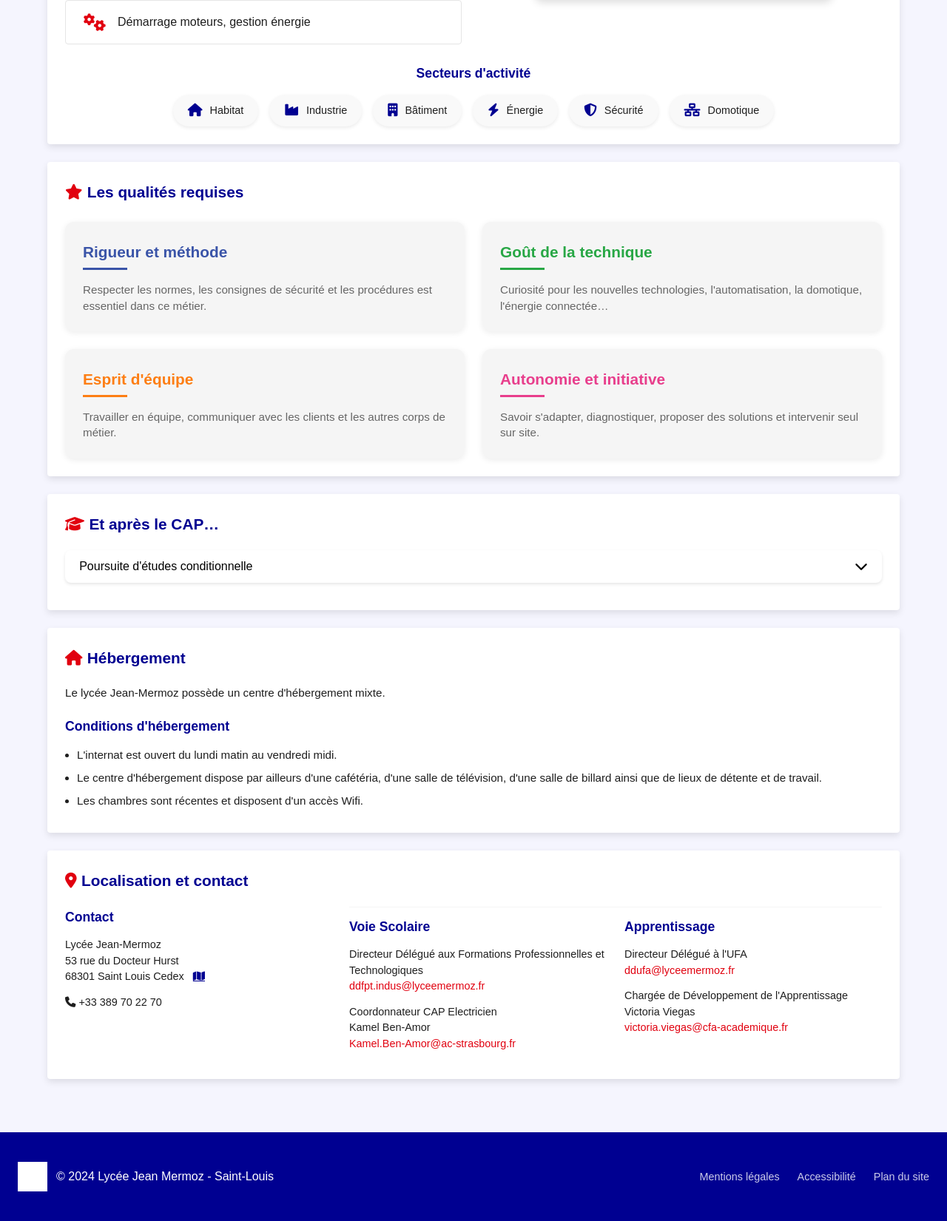
After one commit to Yakari607/lycee1, a PHP site: page /cap-electricien.php in a window 1280 px wide. The commit adds this page. Shown: the part 1917-3568 px from the top of the page at 74% size. Run offline with PHP 8.4, Linux system fonts and the light colour scheme; some web fonts are replaced.

Commit message:
cap electritien et lien

```diff
--- /dev/null
+++ b/cap-electricien.php
@@ -0,0 +1,347 @@
+<!DOCTYPE html>
+<html lang="fr">
+<head>
+    <meta charset="UTF-8">
+    <meta name="viewport" content="width=device-width, initial-scale=1.0">
+    <title>CAP Métiers de l'Électricité et de ses Environnements Connectés (Electricien) - Lycée Jean Mermoz</title>
+    <link rel="stylesheet" href="css/main.css">
+    <link rel="stylesheet" href="css/pages/formation.css">
+    <link rel="stylesheet" href="https://cdnjs.cloudflare.com/ajax/libs/font-awesome/6.5.1/css/all.min.css">
+</head>
+<body data-page="cap-electricien">
+    <!-- En-tête -->
+    <nav class="main-nav">
+        <div class="nav-container">
+            <div class="logo">
+                <img src="images/logos/Logo_de_la_République_française_(1999).svg.png" alt="Logo République Française" class="logo-rf">
+                <img src="images/logos/LOGO-UFA-MERMOZ-1.jpg" alt="Logo UFA Jean-Mermoz" class="logo-ufa">
+                <div class="logo-text">
+                    <h1>Lycée Jean-Mermoz</h1>
+                    <span class="slogan">Excellence et Innovation</span>
+                </div>
+            </div>
+            <div class="nav-content">
+                <ul class="nav-links">
+                    <li><a href="index.php">Accueil</a></li>
+                    <li class="dropdown">
+                        <a href="#" onclick="return false;">L'établissement</a>
+                        <ul class="dropdown-menu">
+                            <li><a href="index.php#contact">Présentation</a></li>
+                            <li><a href="index.php#contact">L'équipe</a></li>
+                            <li><a href="index.php#vie-lyceenne">Nos infrastructures</a></li>
+                        </ul>
+                    </li>
+                    <li class="dropdown">
+                        <a href="index.php#formations">Nos formations</a>
+                        <ul class="dropdown-menu">
+                            <li><a href="index.php#general">Enseignement général & technologique</a></li>
+                            <li><a href="index.php#industrie">Enseignement Professionnel</a></li>
+                            <li><a href="index.php#industrie">Enseignement supérieur</a></li>
+                            <li><a href="index.php#industrie">Apprentissage</a></li>
+                            <li><a href="index.php#contact">Orientation</a></li>
+                        </ul>
+                    </li>
+                    <li class="dropdown">
+                        <a href="#" onclick="return false;">Espace pour les professionnels</a>
+                        <ul class="dropdown-menu">
+                            <li><a href="index.php#contact">Stages</a></li>
+                            <li><a href="index.php#contact">Alternance</a></li>
+                            <li><a href="index.php#contact">Partenariats</a></li>
+                        </ul>
+                    </li>
+                    <li><a href="index.php#actualites">Actualités</a></li>
+                    <li><a href="index.php#ufa">UFA</a></li>
+                    <li><a href="index.php#contact">Contact</a></li>
+                    <li><a href="vie-lyceenne.php">Vie Lycéenne</a></li>
+                </ul>
+                <button class="menu-btn">
+                    <span></span>
+                    <span></span>
+                    <span></span>
+                </button>
+            </div>
+        </div>
+    </nav>
+
+    <main>
+        <!-- Bouton retour -->
+        <a href="index.php#formations" class="back-home">
+            <i class="fas fa-arrow-left"></i>
+            <span>Retour aux formations</span>
+        </a>
+
+        <section class="formation-hero" style="background-image: url('images/formations/pexels-photo-257736 (1).webp');">
+            <div class="hero-content">
+                <h1>CAP Métiers de l'Électricité et de ses Environnements Connectés (Electricien)</h1>
+                <p>Formation sous statut scolaire</p>
+            </div>
+        </section>
+
+        <section class="formation-section">
+            <div class="container">
+                <!-- Présentation -->
+                <div class="formation-intro">
+                    <div class="formation-card">
+                        <h2>La formation CAP Electricien</h2>
+                        <div class="formation-type">Formation sous statut scolaire</div>
+                        <p>Le CAP forme aux métiers d'installateurs électricien :</p>
+                        <ul>
+                            <li>Pour l'habitat, les petits commerces…</li>
+                            <li>Les installations électriques pour l'industrie.</li>
+                        </ul>
+                        <p>Il est capable de :</p>
+                        <ul>
+                            <li>Câbler suivant un schéma</li>
+                            <li>Vérifier une installation électrique</li>
+                            <li>Dépanner une installation</li>
+                        </ul>
+                        <p><strong>24 places proposées au lycée Jean-Mermoz</strong></p>
+                    </div>
+                    <div class="formation-card image-card">
+                        <img src="images/formations/pexels-photo-2898199.jpeg" alt="Électricien en intervention" />
+                    </div>
+                </div>
+
+                <!-- Parcours de formation -->
+                <div class="formation-block">
+                    <h3><i class="fas fa-graduation-cap"></i> Le parcours de formation</h3>
+
+                    <div class="timeline-title">
+                        <h4>Le parcours en un coup d'œil</h4>
+                        <p>Découvrez les étapes clés de votre formation en CAP Electricien</p>
+                    </div>
+
+                    <div class="parcours-timeline">
+                        <div class="horizontal-timeline">
+                            <div class="timeline-track">
+                                <div class="timeline-line"></div>
+
+                                <!-- Étape 1 -->
+                                <div class="timeline-step">
+                                    <div class="timeline-bubble" id="bubble-1">1</div>
+                                    <div class="timeline-box" id="box-1">
+                                        <h4>Conditions d'accès</h4>
+                                        <ul>
+                                            <li>Élèves venant de 3<sup>ème</sup> générale et 3<sup>ème</sup> prépa-métiers</li>
+                                            <li>Élèves issus d'un CAP</li>
+                                        </ul>
+                                    </div>
+                                </div>
+
+                                <!-- Étape 2 -->
+                                <div class="timeline-step">
+                                    <div class="timeline-bubble" id="bubble-2">2</div>
+                                    <div class="timeline-box" id="box-2">
+                                        <h4>Formation</h4>
+                                        <ul>
+                                            <li>14h d'enseignement professionnel</li>
+                                            <li>13h d'enseignement général</li>
+                                        </ul>
+                                    </div>
+                                </div>
+
+                                <!-- Étape 3 -->
+                                <div class="timeline-step">
+                                    <div class="timeline-bubble" id="bubble-3">3</div>
+                                    <div class="timeline-box" id="box-3">
+                                        <h4>Certifications</h4>
+                                        <ul>
+                                            <li>Habilitation électrique</li>
+                                            <li>Sécurité</li>
+                                            <li>Domotique</li>
+                                        </ul>
+                                    </div>
+                                </div>
+                            </div>
+
+                            <div class="timeline-track track-bottom">
+                                <div class="timeline-line"></div>
+
+                                <!-- Étape 4 -->
+                                <div class="timeline-step">
+                                    <div class="timeline-bubble" id="bubble-4">4</div>
+                                    <div class="timeline-box" id="box-4">
+                                        <h4>En fin de 1<sup>ère</sup></h4>
+                                        <p>Obtention d'une Attestation de réussite intermédiaire</p>
+                                    </div>
+                                </div>
+
+                                <!-- Étape 5 -->
+                                <div class="timeline-step">
+                                    <div class="timeline-bubble" id="bubble-5">5</div>
+                                    <div class="timeline-box" id="box-5">
+                                        <h4>22 sem. de stages</h4>
+                                        <p>Une formation qui s'appuie sur une réelle immersion en entreprise</p>
+                                    </div>
+                                </div>
+
+                                <!-- Étape 6 -->
+                                <div class="timeline-step">
+                                    <div class="timeline-bubble" id="bubble-6">6</div>
+                                    <div class="timeline-box" id="box-6">
+                                        <h4>Un CAP...</h4>
+                                        <p>Obtention d'un CAPfessionnel Electricien à la fin de la 3<sup>ème</sup> année</p>
+                                    </div>
+                                </div>
+                            </div>
+                        </div>
+                    </div>
+                </div>
+
+                <!-- Débouchés -->
+                <div class="formation-block">
+                    <h3><i class="fas fa-briefcase"></i> Les débouchés</h3>
+                    <div class="debouches-container">
+                        <div class="debouches-list">
+                            <div class="debouche-item"><i class="fas fa-plug"></i> <span>Installateur électrique pour l'habitat</span></div>
+                            <div class="debouche-item"><i class="fas fa-th-large"></i> <span>Tableautier en industrie</span></div>
+                            <div class="debouche-item"><i class="fas fa-lightbulb"></i> <span>Éclairage, prises, domotique</span></div>
+                            <div class="debouche-item"><i class="fas fa-bolt"></i> <span>Dépannage, distribution d'énergie</span></div>
+                            <div class="debouche-item"><i class="fas fa-shield-alt"></i> <span>Alarme, sécurité, technique</span></div>
+                            <div class="debouche-item"><i class="fas fa-cogs"></i> <span>Démarrage moteurs, gestion énergie</span></div>
+                        </div>
+                        <div class="debouches-image">
+                            <img src="images/formations/pexels-ranjeet-860714737-27928762.jpg" alt="Électricien en intervention" class="debouche-img">
+                        </div>
+                    </div>
+                    <div class="secteurs-activite">
+                        <h4>Secteurs d'activité</h4>
+                        <div class="secteurs-liste">
+                            <div class="secteur-item"><i class="fas fa-home"></i> <span>Habitat</span></div>
+                            <div class="secteur-item"><i class="fas fa-industry"></i> <span>Industrie</span></div>
+                            <div class="secteur-item"><i class="fas fa-building"></i> <span>Bâtiment</span></div>
+                            <div class="secteur-item"><i class="fas fa-bolt"></i> <span>Énergie</span></div>
+                            <div class="secteur-item"><i class="fas fa-shield-alt"></i> <span>Sécurité</span></div>
+                            <div class="secteur-item"><i class="fas fa-network-wired"></i> <span>Domotique</span></div>
+                        </div>
+                    </div>
+                </div>
+
+                <!-- Qualités requises -->
+                <div class="formation-block">
+                    <h3><i class="fas fa-star"></i> Les qualités requises</h3>
+                    <div class="qualites-sections">
+                        <div class="qualite-section">
+                            <h4 class="blue">Rigueur et méthode</h4>
+                            <p>Respecter les normes, les consignes de sécurité et les procédures est essentiel dans ce métier.</p>
+                        </div>
+                        <div class="qualite-section">
+                            <h4 class="green">Goût de la technique</h4>
+                            <p>Curiosité pour les nouvelles technologies, l'automatisation, la domotique, l'énergie connectée…</p>
+                        </div>
+                        <div class="qualite-section">
+                            <h4 class="orange">Esprit d'équipe</h4>
+                            <p>Travailler en équipe, communiquer avec les clients et les autres corps de métier.</p>
+                        </div>
+                        <div class="qualite-section">
+                            <h4 class="pink">Autonomie et initiative</h4>
+                            <p>Savoir s'adapter, diagnostiquer, proposer des solutions et intervenir seul sur site.</p>
+                        </div>
+                    </div>
+                </div>
+
+                <!-- Poursuites d'études -->
+                <div class="formation-block">
+                    <h3><i class="fas fa-graduation-cap"></i> Et après le CAP…</h3>
+                    <button class="collapsible-header">
+                        Poursuite d'études conditionnelle <i class="fas fa-chevron-down"></i>
+                    </button>
+                    <div class="collapsible-content">
+                        <div class="apres-bac">
+                            <div class="apres-bac-item">
+                                <h4>1- Mention complémentaire</h4>
+                                <p>En un an, vous pouvez vous spécialiser en :</p>
+                                <ul>
+                                    <li>Câbleur</li>
+                                    <li>Ascensoriste</li>
+                                </ul>
+                            </div>
+                            <div class="apres-bac-item">
+                                <h4>2- BTS</h4>
+                                <p>En deux ans, si vous avez un très bon dossier scolaire, vous pouvez poursuivre en :</p>
+                                <ul>
+                                    <li>BTS Electrotechnique</li>
+                                    <li>BTS Technico-commercial</li>
+                                    <li>BTS Systèmes numériques</li>
+                                </ul>
+                            </div>
+                        </div>
+                    </div>
+                </div>
+
+                <!-- Hébergement -->
+                <div class="hebergement-section">
+                    <h3><i class="fas fa-home"></i> Hébergement</h3>
+                    <div class="hebergement-content">
+                        <p>Le lycée Jean-Mermoz possède un centre d'hébergement mixte.</p>
+                        <h4>Conditions d'hébergement</h4>
+                        <ul>
+                            <li>L'internat est ouvert du lundi matin au vendredi midi.</li>
+                            <li>Le centre d'hébergement dispose par ailleurs d'une cafétéria, d'une salle de télévision, d'une salle de billard ainsi que de lieux de détente et de travail.</li>
+                            <li>Les chambres sont récentes et disposent d'un accès Wifi.</li>
+                        </ul>
+                    </div>
+                </div>
+
+                <!-- Contact -->
+                <div class="contact-section">
+                    <h3><i class="fas fa-map-marker-alt"></i> Localisation et contact</h3>
+                    <div class="contact-content">
+                        <div class="contact-address">
+                            <h4>Contact</h4>
+                            <p>Lycée Jean-Mermoz<br>53 rue du Docteur Hurst<br>68301 Saint Louis Cedex
+                                <a href="https://maps.google.com/?q=Lycée+Jean+Mermoz,+53+rue+du+Docteur+Hurst,+68301+Saint-Louis+Cedex,+France" target="_blank" class="map-link" title="Voir sur Google Maps">
+                                    <i class="fas fa-map"></i>
+                                </a>
+                            </p>
+                            <p><i class="fas fa-phone"></i> +33 389 70 22 70</p>
+                        </div>
+                        <div class="contact-info">
+                            <div class="contact-block">
+                                <h4>Voie Scolaire</h4>
+                                <p>Directeur Délégué aux Formations Professionnelles et Technologiques<br>
+                                <a href="mailto:ddfpt.indus@lyceemermoz.fr">ddfpt.indus@lyceemermoz.fr</a></p>
+                                <p>Coordonnateur CAP Electricien<br>
+                                Kamel Ben-Amor<br>
+                                <a href="mailto:Kamel.Ben-Amor@ac-strasbourg.fr">Kamel.Ben-Amor@ac-strasbourg.fr</a></p>
+                            </div>
+                            <div class="contact-block">
+                                <h4>Apprentissage</h4>
+                                <p>Directeur Délégué à l'UFA<br>
+                                <a href="mailto:ddufa@lyceemermoz.fr">ddufa@lyceemermoz.fr</a></p>
+                                <p>Chargée de Développement de l'Apprentissage<br>
+                                Victoria Viegas<br>
+                                <a href="mailto:victoria.viegas@cfa-academique.fr">victoria.viegas@cfa-academique.fr</a></p>
+                            </div>
+                        </div>
+                    </div>
+                </div>
+            </div>
+        </section>
+    </main>
+
+    <!-- Footer -->
+    <footer class="footer">
+        <div class="container">
+            <div class="footer-content">
+                <div class="footer-info">
+                    <img src="images/logos/LOGO-UFA-MERMOZ-1.jpg" alt="Logo UFA Jean-Mermoz" class="footer-logo">
+                    <p>&copy; 2024 Lycée Jean Mermoz - Saint-Louis</p>
+                </div>
+                <div class="footer-links">
+                    <a href="#">Mentions légales</a>
+                    <a href="#">Accessibilité</a>
+                    <a href="#">Plan du site</a>
+                </div>
+            </div>
+        </div>
+    </footer>
+
+    <button class="theme-toggle" aria-label="Basculer le mode sombre">
+        <i class="fas fa-moon"></i>
+    </button>
+
+    <script src="js/script.js"></script>
+    <script src="js/page-specific/formation.js"></script>
+</body>
+</html>
--- a/css/pages/formation.css
+++ b/css/pages/formation.css
@@ -1063,7 +1063,7 @@ body[data-page="bts-tm"] .formation-hero {
 
 .horaires-cell.header {
     background-color: #3a54a8;
-    color: white;
+    color: black;
     font-weight: 600;
     text-align: center;
     justify-content: center;
```
Also changed, not shown: index.php (+5 -5 lines).
